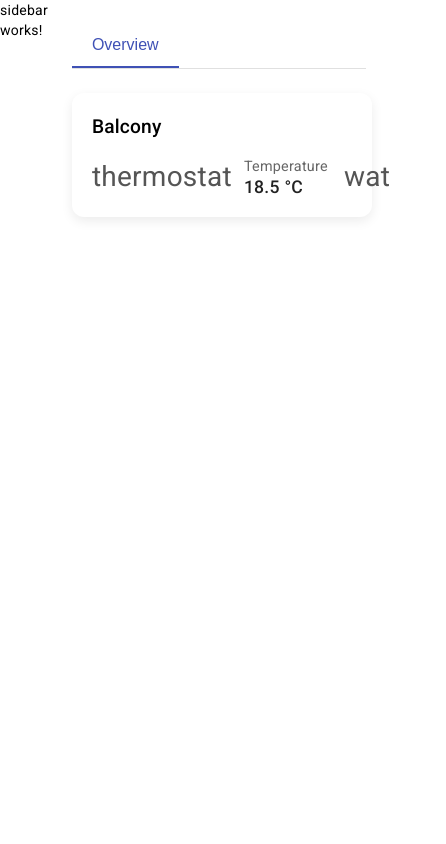
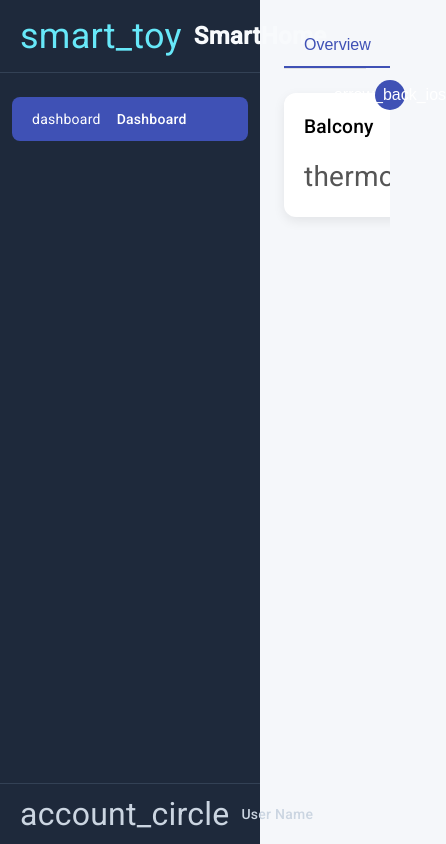
Before and after one commit to AlanKowalzky/smart-iu-angular, an Angular app: page / in a window 390 px wide. Shown: the whole page, 446 px wide, since content can reach past the window. Built offline with nearby package versions, Linux system fonts and the light colour scheme.

Commit message:
feat: sidebar

```diff
--- a/src/app/active-device.directive.ts
+++ b/src/app/active-device.directive.ts
@@ -1,15 +1,21 @@
-import { Directive, ElementRef, Input, OnChanges } from '@angular/core';
+import { Directive, ElementRef, Input, OnChanges, Renderer2, SimpleChanges } from '@angular/core';
 
 @Directive({
   selector: '[appActiveDevice]',
   standalone: true
 })
 export class ActiveDeviceDirective implements OnChanges {
-  @Input('appActiveDevice') isActive = false;
+  @Input('appActiveDevice') isActive: boolean = false;
 
-  constructor(private el: ElementRef) {}
+  constructor(private el: ElementRef, private renderer: Renderer2) {}
 
-  ngOnChanges() {
-    this.el.nativeElement.style.filter = this.isActive ? 'drop-shadow(0 0 8px #2196f3)' : '';
+  ngOnChanges(changes: SimpleChanges): void {
+    if (changes['isActive']) {
+      if (this.isActive) {
+        this.renderer.addClass(this.el.nativeElement, 'active-highlight');
+      } else {
+        this.renderer.removeClass(this.el.nativeElement, 'active-highlight');
+      }
+    }
   }
 }
--- a/src/app/card/card.component.ts
+++ b/src/app/card/card.component.ts
@@ -34,7 +34,8 @@ export class CardComponent implements OnInit {
 
   private updateGroupToggleState(): void {
     if (this.devices.length > 0) {
-      this.groupToggleState = this.devices.every((d) => d.state);
+      // Zgodnie z wymaganiem: przełącznik jest ON, jeśli PRZYNAJMNIEJ JEDNO urządzenie jest ON.
+      this.groupToggleState = this.devices.some((d) => d.state);
     }
   }
 
--- a/src/app/sidebar/sidebar.component.html
+++ b/src/app/sidebar/sidebar.component.html
@@ -1 +1,25 @@
-<p>sidebar works!</p>
+<aside class="sidebar" [class.collapsed]="isCollapsed">
+  <div class="sidebar-header">
+    <span class="material-icons-outlined logo-icon">smart_toy</span>
+    <h2 class="logo-text">SmartHome</h2>
+  </div>
+  <button class="toggle-button" (click)="toggleSidebar()">
+    <span class="material-icons-outlined">
+      {{ isCollapsed ? 'arrow_forward_ios' : 'arrow_back_ios' }}
+    </span>
+  </button>
+  <nav class="sidebar-menu">
+    <ul>
+      <li class="menu-item active">
+        <span class="material-icons-outlined">dashboard</span>
+        <a href="#">Dashboard</a>
+      </li>
+    </ul>
+  </nav>
+  <div class="sidebar-footer">
+    <div class="user-profile">
+      <span class="material-icons-outlined">account_circle</span>
+      <span class="user-name">User Name</span>
+    </div>
+  </div>
+</aside>
--- a/src/app/sidebar/sidebar.component.scss
+++ b/src/app/sidebar/sidebar.component.scss
@@ -0,0 +1,131 @@
+:host {
+  flex-shrink: 0;
+}
+
+.sidebar {
+  width: 260px;
+  background-color: #1e293b;
+  color: #cbd5e1;
+  display: flex;
+  flex-direction: column;
+  height: 100vh;
+  transition: width 0.3s ease;
+}
+
+.sidebar-header {
+  display: flex;
+  align-items: center;
+  padding: 20px;
+  gap: 12px;
+  border-bottom: 1px solid #334155;
+
+  .logo-icon {
+    font-size: 36px;
+    color: #67e8f9;
+  }
+
+  .logo-text {
+    margin: 0;
+    font-size: 1.5rem;
+    font-weight: 600;
+    color: #f8fafc;
+    white-space: nowrap;
+  }
+}
+
+.sidebar-menu {
+  flex-grow: 1;
+  padding-top: 20px;
+
+  ul {
+    list-style: none;
+    padding: 0;
+    margin: 0;
+  }
+
+  .menu-item {
+    display: flex;
+    align-items: center;
+    gap: 16px;
+    padding: 12px 20px;
+    margin: 4px 12px;
+    border-radius: 8px;
+    cursor: pointer;
+    transition: background-color 0.3s, color 0.3s;
+
+    a {
+      text-decoration: none;
+      color: inherit;
+      font-weight: 500;
+      white-space: nowrap;
+    }
+
+    &:hover {
+      background-color: #334155;
+      color: #f8fafc;
+    }
+
+    &.active {
+      background-color: #3f51b5;
+      color: #fff;
+    }
+  }
+}
+
+.sidebar-footer {
+  padding: 20px;
+  border-top: 1px solid #334155;
+
+  .user-profile {
+    display: flex;
+    align-items: center;
+    gap: 12px;
+
+    .material-icons-outlined {
+      font-size: 32px;
+    }
+
+    .user-name {
+      font-weight: 500;
+      white-space: nowrap;
+    }
+  }
+}
+
+@media (max-width: 768px) {
+  .toggle-button {
+    display: flex;
+    position: absolute;
+    top: 80px;
+    right: -15px;
+    background-color: #3f51b5;
+    color: white;
+    border: none;
+    border-radius: 50%;
+    width: 30px;
+    height: 30px;
+    cursor: pointer;
+    z-index: 100;
+    justify-content: center;
+    align-items: center;
+    transition: right 0.3s ease;
+
+    .material-icons-outlined {
+      font-size: 16px;
+    }
+  }
+
+  .sidebar.collapsed {
+    width: 0;
+    padding: 0;
+    overflow: hidden;
+
+    & > *:not(.toggle-button) {
+      display: none;
+    }
+
+    .toggle-button {
+      right: -25px;
+    }
+  }
+}
--- a/src/app/sidebar/sidebar.component.ts
+++ b/src/app/sidebar/sidebar.component.ts
@@ -1,12 +1,17 @@
 import { Component } from '@angular/core';
+import { CommonModule } from '@angular/common';
 
 @Component({
   selector: 'app-sidebar',
   standalone: true,
-  imports: [],
+  imports: [CommonModule],
   templateUrl: './sidebar.component.html',
-  styleUrl: './sidebar.component.scss'
+  styleUrls: ['./sidebar.component.scss']
 })
 export class SidebarComponent {
+  isCollapsed = false;
 
+  toggleSidebar() {
+    this.isCollapsed = !this.isCollapsed;
+  }
 }
--- a/src/styles.scss
+++ b/src/styles.scss
@@ -1,4 +1,12 @@
 /* You can add global styles to this file, and also import other style files */
 
 html, body { height: 100%; }
-body { margin: 0; font-family: Roboto, "Helvetica Neue", sans-serif; }
+body {
+  margin: 0;
+  font-family: Roboto, "Helvetica Neue", sans-serif;
+  background-color: #f5f7fa;
+}
+
+.active-highlight {
+  filter: drop-shadow(0 0 5px rgba(33, 150, 243, 0.7));
+}
```
